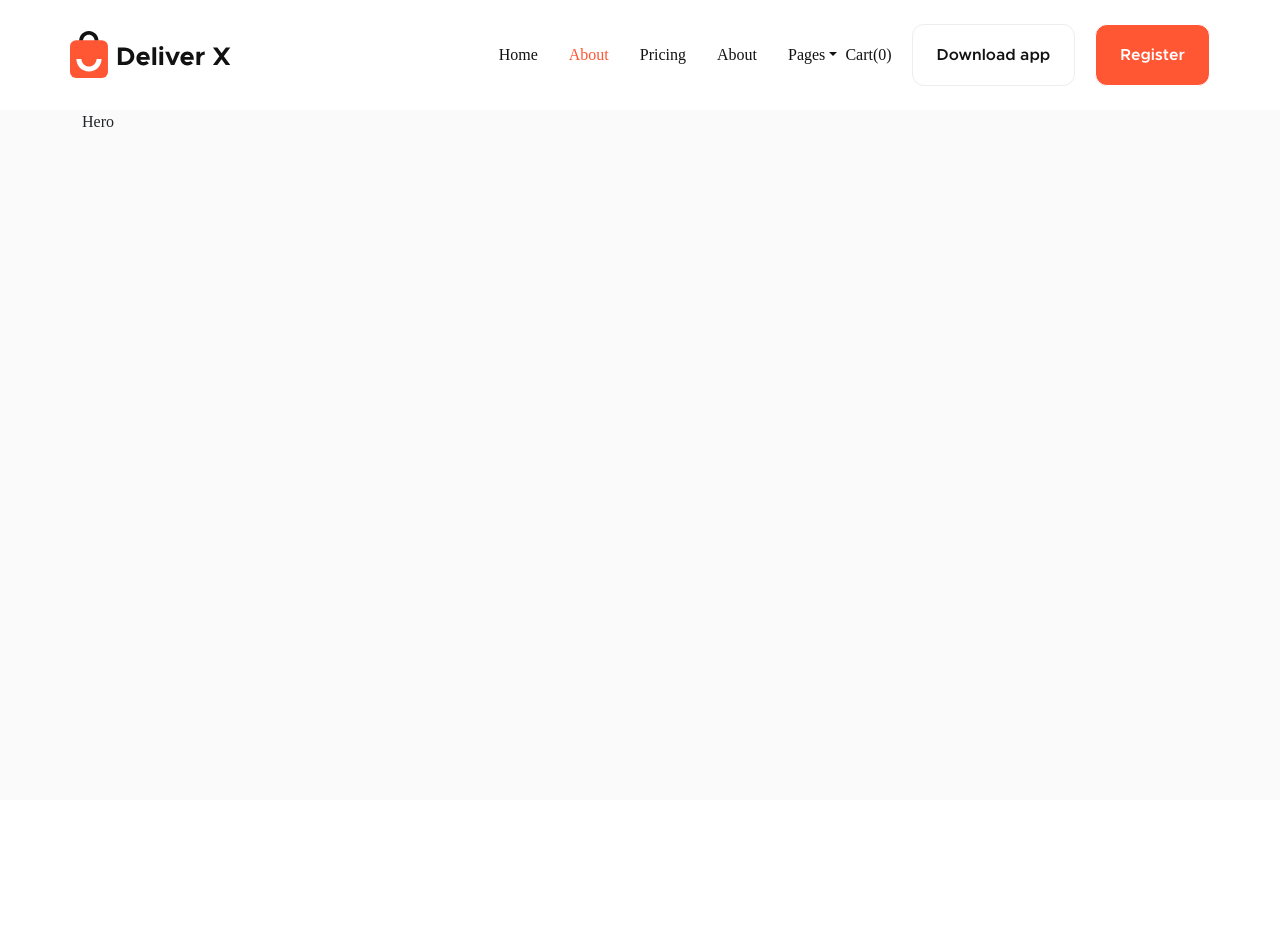
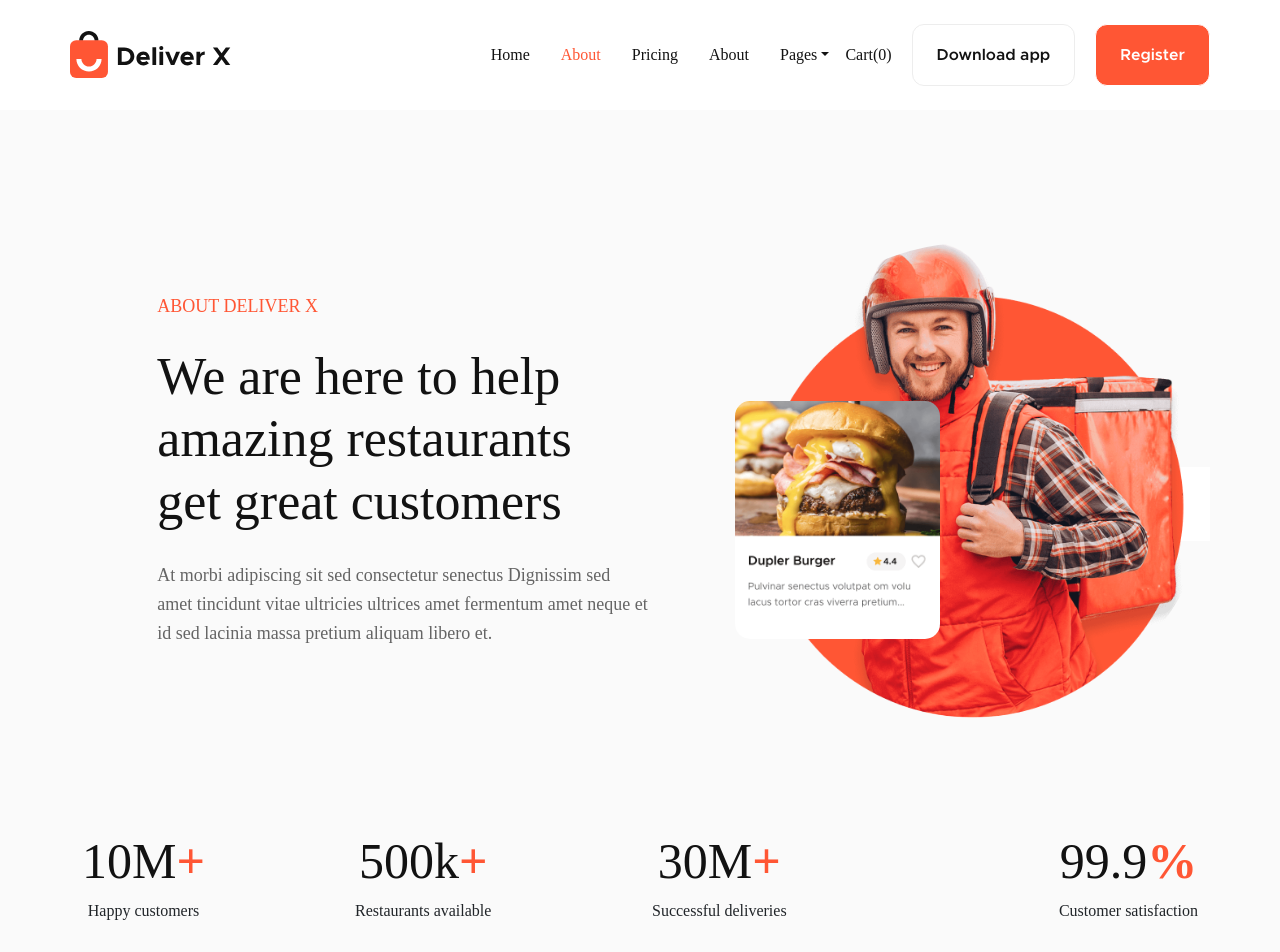
Before and after one commit to nsanzimfura-eric/automatedPros, a React (Vite) app: page / in a window 1280 px wide. Shown: the top 952 px of the page. Before the commit the page ends 800 px from the top, so only its background shows below. Built offline with nearby package versions, Linux system fonts and the light colour scheme; a web font is replaced by a local one.

Commit message:
style hero resposniveness

```diff
--- a/src/components/Navbar/NavLinks.tsx
+++ b/src/components/Navbar/NavLinks.tsx
@@ -24,7 +24,6 @@ const NavLinks = (props: Props) => {
                     <NavDropdown.Item href="#home" className="link">page 3</NavDropdown.Item>
 
                 </NavDropdown>
-
             </Nav>
         </Navbar.Collapse>
     )
--- a/src/components/Navbar/Navbar.tsx
+++ b/src/components/Navbar/Navbar.tsx
@@ -19,7 +19,7 @@ const NavbarComponent = () => {
                 <Navbar.Brand href="#home" ><img src="/images/logo.svg" className="me-auto img-fluid" alt="Logo" /></Navbar.Brand>
                 <NavLinks className="justify-content-end d-none d-lg-flex" />
                 <div className="d-flex ms-auto align-items-center end-box">
-                    <Nav.Link href="#home" className="link">Cart(0)</Nav.Link>
+                    <Nav.Link href="#home" className="link ms-0 ms-lg-2">Cart(0)</Nav.Link>
                     <Button className="btn btnDownload">Download app</Button>
                     <Button className="btn btnRegister">Register</Button>
                     <Navbar.Toggle className="text-dark" aria-controls="basic-navbar-nav" onClick={handleToggleLinks} />
--- a/src/components/Navbar/navbar.module.scss
+++ b/src/components/Navbar/navbar.module.scss
@@ -31,6 +31,7 @@
       border-color: $gray;
       &:hover {
         background-color: $primary;
+        border-color: $primary;
       }
     }
     .btnRegister {
--- /dev/null
+++ b/src/components/about/AboutUs.tsx
@@ -0,0 +1,9 @@
+import styles from "./AboutUs.module.scss";
+
+const AboutUs = () => {
+    return (
+        <div className={`${styles.aboutUs} container d-flex flex-column`}>AboutUs</div>
+    )
+}
+
+export default AboutUs;
--- /dev/null
+++ b/src/components/about/aboutUs.module.scss
@@ -0,0 +1,9 @@
+@import "../../styles/mixins.scss";
+@import "../../styles/variables.scss";
+
+.aboutUs {
+  :global {
+    @include page;
+    @include container;
+  }
+}
--- a/src/components/hero/Hero.tsx
+++ b/src/components/hero/Hero.tsx
@@ -1,8 +1,56 @@
 import styles from "./hero.module.scss";
+import { numbersStatistics } from "./heroData";
 
 const Hero = () => {
+
     return (
-        <div className={`${styles.hero} container`}>Hero</div>
+        <div className={`${styles.hero} container d-flex flex-column`}>
+            <div className="heroIntro mt-0 d-flex flex-column flex-lg-row justify-content-between row">
+                <div className="HeroDescription-wrapper col-12 col-lg-7 d-flex justify-content-center align-items-center">
+                    <div className="HeroDescription d-flex flex-column">
+                        <h3>ABOUT DELIVER X</h3>
+                        <h1>We are here to help <br /> amazing restaurants <br /> get great customers</h1>
+                        <p>
+                            At morbi adipiscing sit sed  consectetur senectus Dignissim sed
+                            <br />
+                            amet tincidunt vitae ultricies ultrices amet fermentum amet neque et
+                            <br />
+                            id sed lacinia massa pretium aliquam libero et.
+                        </p>
+                    </div>
+                </div>
+                <div className="col-12 p-0 col-lg-5 imagesBox d-flex position-relative">
+                    <img src="/images/burger-deliverer.png" alt="Bg Burger" className="bgBurger position-absolute" />
+                    <div className="imgLeft m-0 d-flex flex-column justify-content-center">
+                        <img src="/images/burger.png" alt="Burger" className="img-fluid burger" />
+                    </div>
+                    <div className="imgRight m-0 d-flex flex-column justify-content-center ">
+                        <img src="/images/moto-deliverer.svg" alt="Burger" className="img-fluid mt-5 burger-motor" />
+                    </div>
+                </div>
+            </div>
+            <div className="numbers row py-4">
+                {numbersStatistics.map((stat, i) => (
+                    <div key={i} className="col-12 col-md-6 d-flex lastBox row-md justify-content-between">
+                        {stat.map((statistic, idx) => (
+                            <div key={idx} className="col-md-6 d-flex justify-content-start align-items-center singleStat">
+                                <div className="numberBox d-flex flex-column justify-content-center align-items-center">
+                                    <div className="number d-flex">
+                                        {statistic.number}
+                                        <span className="sign">{statistic.sign}</span>
+
+                                    </div>
+                                    <p className="details">{statistic.details}</p>
+                                </div>
+                            </div>
+                        ))}
+                    </div>
+                )
+
+                )}
+            </div>
+
+        </div>
     )
 }
 export default Hero;
--- a/src/components/hero/hero.module.scss
+++ b/src/components/hero/hero.module.scss
@@ -4,5 +4,93 @@
 .hero {
   :global {
     @include container;
+    @include page;
+    .heroIntro {
+      flex-grow: 1;
+      min-height: 80vh;
+    }
+    .HeroDescription {
+      gap: 20px;
+      h3 {
+        @include h3;
+      }
+      h1 {
+        @include h1;
+      }
+      p {
+        @include p;
+      }
+    }
+
+    .imagesBox {
+      .bgBurger {
+        top: 50%;
+        left: 50%;
+        transform: translate(-50%, -50%);
+        position: absolute;
+        object-fit: contain;
+        width: 100%;
+        aspect-ratio: 1/1;
+        height: auto;
+        border-radius: 50%;
+        z-index: 0;
+      }
+      .imgLeft,
+      .imgRight {
+        flex-grow: 1;
+        background-color: transparent;
+        overflow: hidden;
+        .burger-motor {
+          border-radius: 10px;
+          overflow: hidden;
+          transform: translateY(25vh);
+        }
+        .burger {
+          max-width: 70%;
+          border-radius: 15px;
+          transform: translateY(5vh);
+        }
+      }
+    }
+    //numbers
+    .numbers {
+      .lastBox:last-child {
+        .singleStat:last-child {
+          justify-content: flex-end !important;
+          @include mq($md) {
+            justify-content: flex-start !important;
+          }
+        }
+      }
+      .lastBox {
+        @include mq($md) {
+          display: flex !important;
+          flex-direction: row !important;
+          flex-wrap: nowrap;
+          justify-content: center !important;
+          align-items: center !important;
+          gap: 20px !important;
+          margin-bottom: 20px !important;
+        }
+        .numberBox {
+          max-width: fit-content;
+        }
+      }
+      .number {
+        gap: 0;
+        margin: 0;
+        @include h11;
+        .sign {
+          color: $primary;
+          font-weight: 900;
+        }
+        .details {
+          @include p;
+          display: flex;
+          text-align: center;
+          justify-content: center;
+        }
+      }
+    }
   }
 }
--- /dev/null
+++ b/src/components/hero/heroData.ts
@@ -0,0 +1,26 @@
+export const numbersStatistics = [
+  [
+    {
+      number: "10M",
+      sign: "+",
+      details: "Happy customers",
+    },
+    {
+      number: "500k",
+      sign: "+",
+      details: "Restaurants available",
+    },
+  ],
+  [
+    {
+      number: "30M",
+      sign: "+",
+      details: "Successful deliveries",
+    },
+    {
+      number: "99.9",
+      sign: "%",
+      details: "Customer satisfaction",
+    },
+  ],
+];
--- a/src/pages/About.tsx
+++ b/src/pages/About.tsx
@@ -1,4 +1,5 @@
 import NavbarComponent from "../components/Navbar/Navbar";
+import AboutUs from "../components/about/AboutUs";
 import Hero from "../components/hero/Hero";
 import styles from "./about.module.scss";
 
@@ -7,6 +8,7 @@ export default function About() {
         <div className={`${styles.about} container-fluid m-0 p-0 bg-pale w-100`}>
             <NavbarComponent />
             <Hero />
+            <AboutUs />
         </div>
     )
 }
--- a/src/pages/about.module.scss
+++ b/src/pages/about.module.scss
@@ -4,5 +4,6 @@
 #about {
   :global {
     background-color: $pale;
+    @include page;
   }
 }
--- a/src/styles/main.scss
+++ b/src/styles/main.scss
@@ -15,4 +15,5 @@ body,
 * {
   box-sizing: border-box;
   font-family: $polisRegular;
+  overflow-x: hidden;
 }
--- a/src/styles/mixins.scss
+++ b/src/styles/mixins.scss
@@ -79,3 +79,78 @@
     max-width: 100vw !important;
   }
 }
+@mixin h1 {
+  color: $dark;
+  font-family: $polisBold;
+  font-size: 62px;
+  @include mq($xlg) {
+    font-size: pxToEm(52);
+  }
+  @include mq($xls) {
+    font-size: pxToEm(45);
+  }
+  @include mq($sm) {
+    font-size: pxToEm(36);
+  }
+}
+
+@mixin h11 {
+  color: $dark;
+  font-family: $polisBold;
+  font-size: 56px;
+  @include mq($xlg) {
+    font-size: pxToEm(50);
+  }
+  @include mq($lg) {
+    font-size: pxToEm(48);
+  }
+  @include mq($xls) {
+    font-size: pxToEm(40);
+  }
+  @include mq($sm) {
+    font-size: pxToEm(33);
+  }
+}
+
+@mixin h2 {
+  color: $dark;
+  font-family: $polisBold;
+  font-size: pxToEm(44);
+  @include mq($lg) {
+    font-size: pxToEm(38);
+  }
+  @include mq($xls) {
+    font-size: pxToEm(33);
+  }
+  @include mq($sm) {
+    font-size: pxToEm(28);
+  }
+}
+
+@mixin h3 {
+  color: $primary;
+  font-family: $polisBold;
+  font-size: pxToEm(18);
+  text-transform: uppercase;
+  @include mq($xls) {
+    font-size: pxToEm(16);
+  }
+  @include mq($xls) {
+    font-size: pxToEm(14);
+  }
+}
+
+@mixin p {
+  color: $secondary;
+  font-family: $polisMedium;
+  font-size: pxToEm(18);
+  line-height: 1.6;
+  @include mq($md) {
+    font-size: pxToEm(16);
+  }
+}
+
+@mixin page {
+  padding: 50px 0;
+  min-height: 100vh;
+}
```
